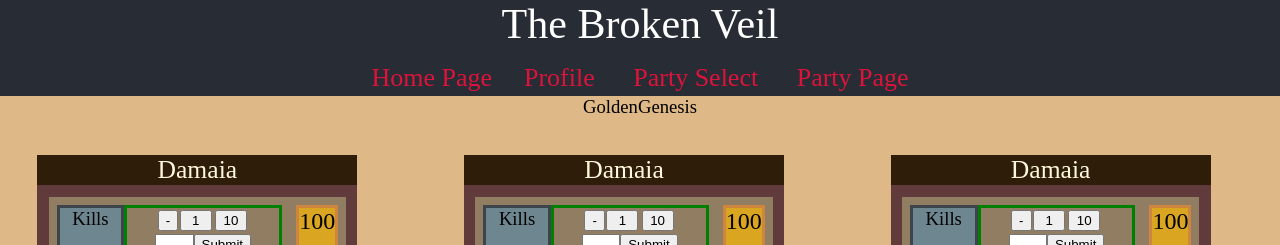
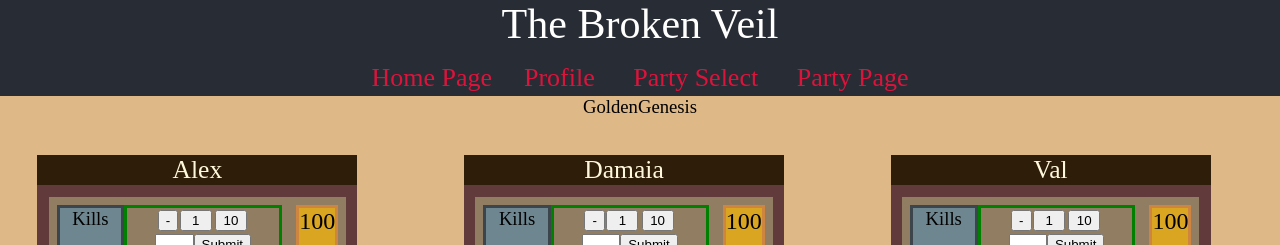
Before and after one commit to G-Wiseman/Veil-React, a React (Create React App) app: page /partypage in a window 1280 px wide. Shown: the top 245 px of the page. Built offline with nearby package versions, Linux system fonts and the light colour scheme.

Commit message:
Debugging visual change...

```diff
--- a/src/CharacterCard.js
+++ b/src/CharacterCard.js
@@ -6,8 +6,9 @@ import "./CharacterCard.css"
 
 
 export default function CharacterCard({characterID}) {
+  var characterName = characterID;
 
-  var characterName = "Damaia"
+
   function StatLine({StatType}){
     const [statValue, setStatValue] = useState(() =>{
       // Do an initial Call to the Database
```
